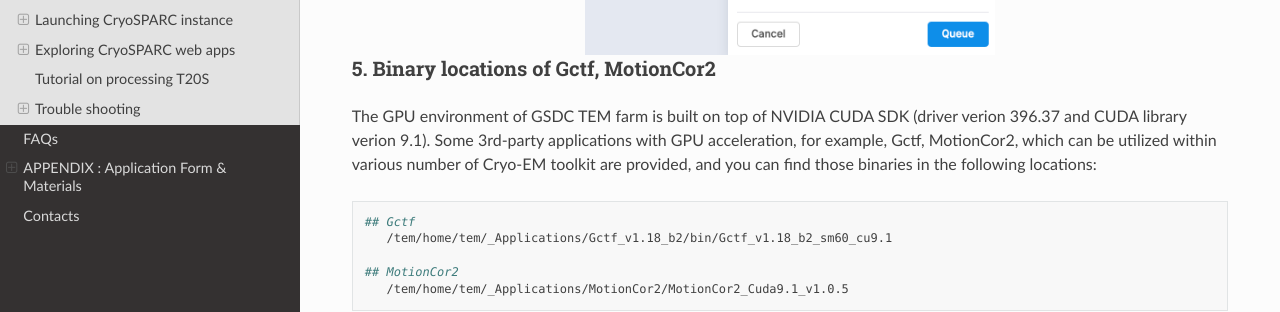
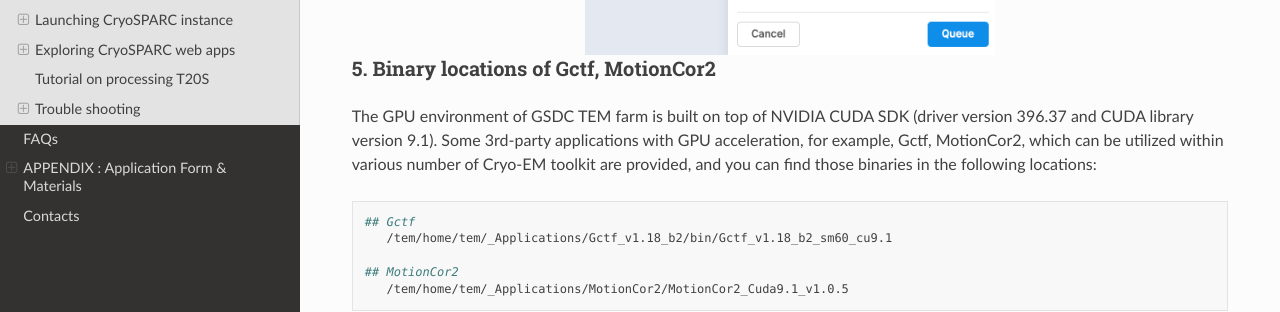
Before and after one commit to junglok/tem-docs, a Sphinx documentation site: the page built from docs/cryoSPARC.rst, in a window 1280 px wide and 900 px high, scrolled down 10738 px. Shown: the part 400-712 px from the top of the window. Built offline with Sphinx 7.4.7 and the Read the Docs theme 2.0.0, drawn with Linux system fonts in a browser that asks for light colours; some of the changed text lies outside the part shown.

Commit message:
cryosparc modified

```diff
--- a/docs/cryoSPARC.rst
+++ b/docs/cryoSPARC.rst
@@ -378,7 +378,7 @@
 5. Binary locations of Gctf, MotionCor2
 ---------------------------------------
 
-The GPU environment of GSDC TEM farm is built on top of NVIDIA CUDA SDK (driver verion 396.37 and CUDA library verion 9.1).
+The GPU environment of GSDC TEM farm is built on top of NVIDIA CUDA SDK (driver version 396.37 and CUDA library version 9.1).
 Some 3rd-party applications with GPU acceleration, for example, Gctf, MotionCor2, which can be utilized within various number of Cryo-EM toolkit are provided, and
 you can find those binaries in the following locations:
 
```
